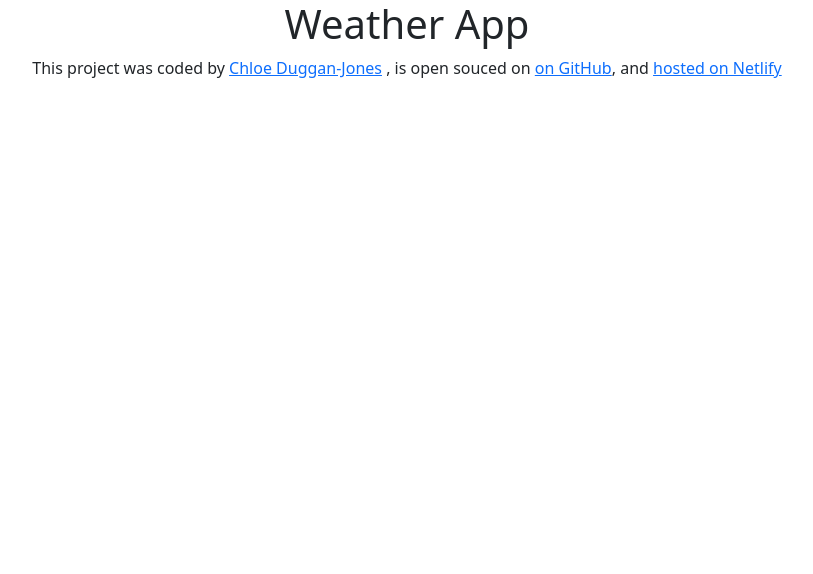
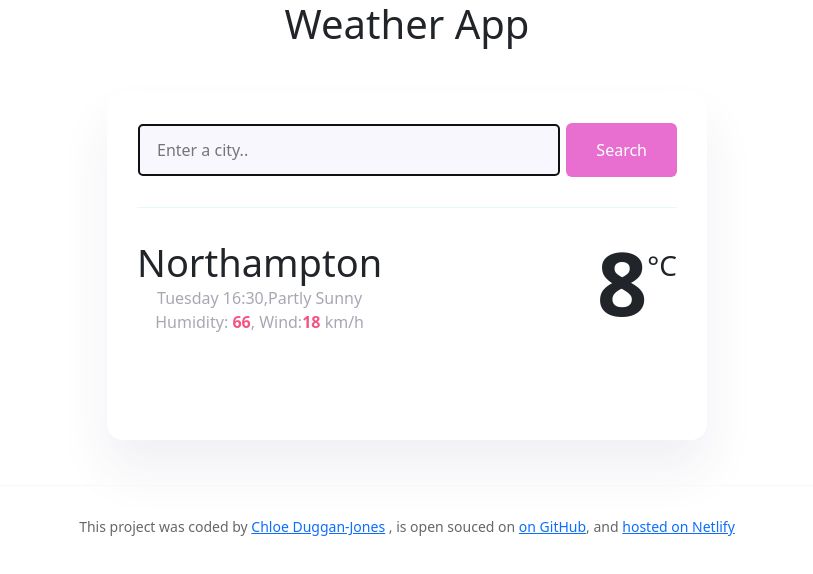
Before and after one commit to Chloedj/reactweatherproject, a React (Create React App) app: page / in a window 1280 px wide. Shown: the top 574 px of the page, without its empty margins (233-1046 px from the left). Built offline with nearby package versions, Linux system fonts and the light colour scheme.

Commit message:
Added html and css elements for main weather unit

```diff
--- a/src/App.css
+++ b/src/App.css
@@ -28,6 +28,14 @@
   color: #61dafb;
 }
 
+footer {
+  border-top: 1px solid #f9f7fe;
+  padding: 30px 0 0 0;
+  text-align: center;
+  font-size: 14px;
+  color: rgba(0, 0, 0, 0.6);
+}
+
 @keyframes App-logo-spin {
   from {
     transform: rotate(0deg);
--- a/src/App.js
+++ b/src/App.js
@@ -1,10 +1,13 @@
 
+import React from 'react';
 import './App.css';
+import Weather from './weather';
 
 function App() {
   return (
     <div className="App">
       <h1>Weather App</h1>
+      <Weather />
       <footer>
         This project was coded by{" "}
         <a href="https://github.com/Chloedj" target="_blank" rel="noreferrer"
--- /dev/null
+++ b/src/weather.css
@@ -0,0 +1,125 @@
+body {
+    background-color: #e6f8f9;
+    font-family: 'Roboto', sans-serif;
+}
+
+a {
+    color: #e86ed0;
+}
+
+.weather-app {
+    background: white;
+    max-width: 600px;
+    margin: 45px auto;
+    box-shadow: 0 30px 50px rgba(65, 50, 100, 0.08);
+    border-radius: 16px;
+    padding: 30px;
+}
+
+header {
+    border-bottom: 1px solid #e6f8f9;
+    padding: 0 0 30px 0;
+}
+
+.search-form-input {
+    background-color: #f9f7fe;
+    border: none;
+    border-radius: 6px;
+    width: 80%;
+    font-size: 16px;
+    padding: 15px 20px;
+}
+
+.search-form-button {
+    background: #e86ed0;
+    padding: 15px 30px;
+    border: none;
+    font-size: 16px;
+    margin-left: 5px;
+    border-radius: 6px;
+    color: white;
+    transition: background-color 0.3s ease
+}
+
+.search-form-button:hover {
+    background-color: #b292ea;
+}
+
+main {
+    padding: 30px 0;
+}
+
+.weather-app-data {
+    display: flex;
+    justify-content: space-between;
+}
+
+.weather-app-city {
+    margin: 0;
+    font-size: 38px;
+    line-height: 48px;
+}
+
+.weather-app-details {
+    font-size: 16px;
+    color: rgba(39, 33, 66, 0.4);
+    line-height: 24px;
+    font-weight: 500;
+}
+
+.weather-app-details strong {
+    color: #f65282;
+}
+
+.weather-app-temperature-container {
+    display: flex;
+}
+
+.weather-app-icon {
+    width: 88px;
+    height: 88px;
+}
+
+.weather-app-temperature {
+    font-size: 88px;
+    line-height: 88px;
+    font-weight: bold;
+}
+
+.weather-app-unit {
+    margin-top: 6px;
+    font-size: 28px;
+}
+
+.weather-forecast {
+    display: flex;
+    justify-content: space-around;
+    margin-top: 30px;
+}
+
+.weather-forecast-date {
+    text-align: center;
+    color: rgba(39, 33, 66, 0.4);
+    font-size: 16px;
+    line-height: 20px;
+    margin-bottom: 10px;
+}
+
+.weather-forecast-icon {
+    width: 88px;
+    height: 88px;
+    display: block;
+    margin: 0 auto;
+}
+
+.weather-forecast-temperatures {
+    text-align: center;
+    color: #f65282;
+    margin-top: 10px;
+    display: flex;
+    justify-content: center;
+}
+
+.weather-forecast-temperature {
+    padding: 0 10px;
+}
--- /dev/null
+++ b/src/weather.js
@@ -0,0 +1,42 @@
+import React from "react";
+import './weather.css';
+
+export default function Weather() {
+    return(
+        <div className="weather-app">
+            <header>
+                <form className="search-form d-flex" id="search-form">
+                    <input
+                        type="search"
+                        placeholder="Enter a city.."
+                        required
+                        id="search-form-input"
+                        className="search-form-input"
+                        autoFocus="on"
+                    />
+                    <input type="submit" value="Search" className="search-form-button" />
+                </form>
+            </header>
+            <main>
+                <div className="weather-app-data">
+                    <div>
+                        <h1 className="weather-app-city" id="city">Northampton</h1>
+                        <p className="weather-app-details">
+                            <span id="time">Tuesday 16:30</span>,
+                            <span id="description">Partly Sunny</span>
+                            <br />
+                            Humidity: <strong id="humidity">66</strong>, Wind:
+                            <strong id="wind-speed">18</strong> km/h
+                        </p>
+                    </div>
+                    <div className="weather-app-temperature-container">
+                        <div id="icon"></div>
+                        <div className="weather-app-temperature" id="temperature">8</div>
+                        <div className="weather-app-unit">°C</div>
+                    </div>
+                </div>
+                <div className="weather-forecast" id="forecast"></div>
+            </main>
+        </div>
+    );
+}
```
